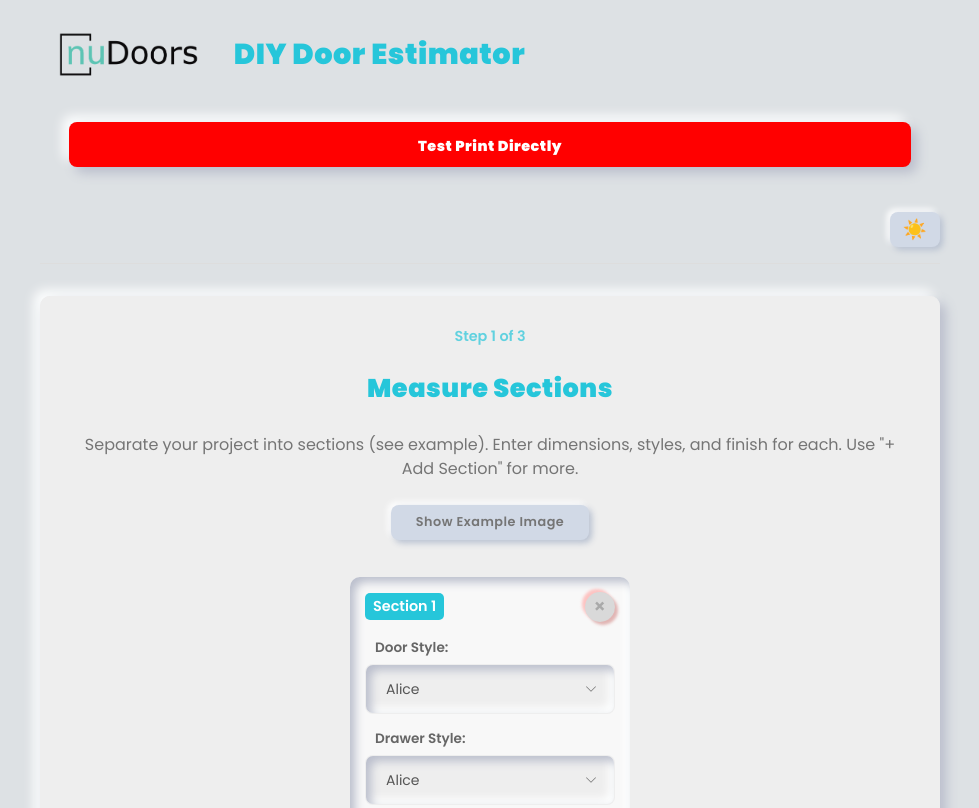
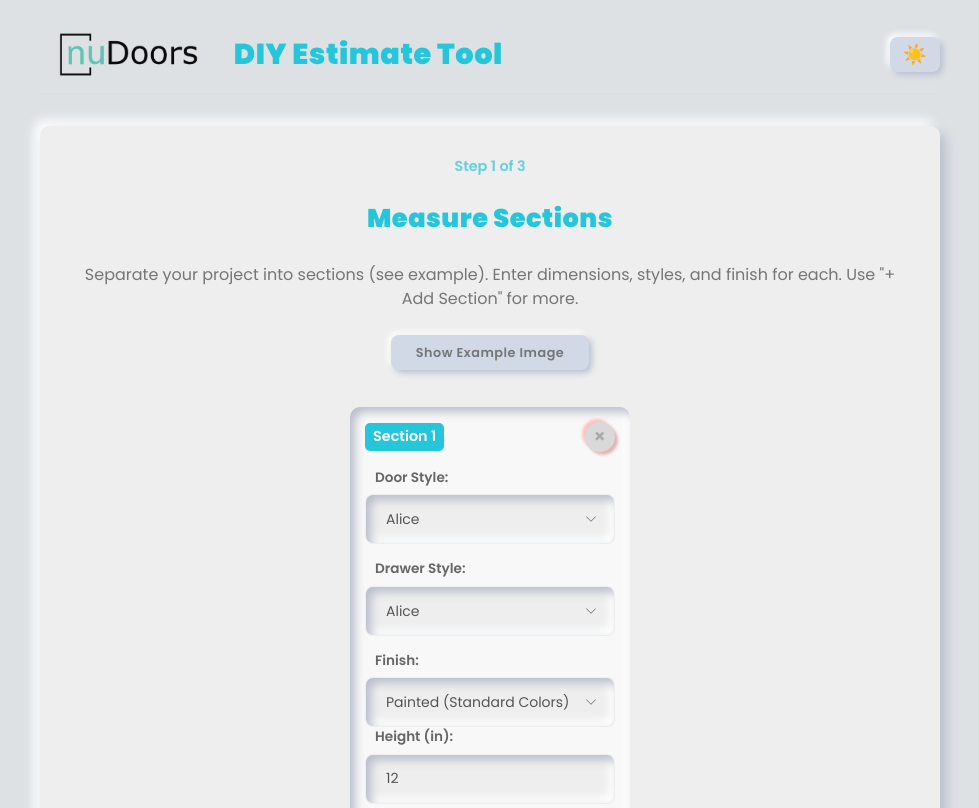
Before and after one commit to UnTamedDev/CalcAppUF_V2, a website: page public/index.html in a window 1280 px wide. Shown: the top 808 px of the page, without its empty margins (150-1129 px from the left). Drawn offline with Linux system fonts and the light colour scheme.

Commit message:
Update index.html

```diff
--- a/public/index.html
+++ b/public/index.html
@@ -15,8 +15,7 @@
 <body>
     <header>
         <img src="assets/logo.png" alt="nuDoors Logo">
-        <h1>DIY Door Estimator</h1>
-		<button onclick="window.print()" style="margin: 2em; padding: 1em; background: red; color: white;">Test Print Directly</button>
+        <h1>DIY Estimate Tool</h1>
         <button type="button" id="themeToggleBtn" title="Toggle Theme">☀️</button>
     </header>
 
```
